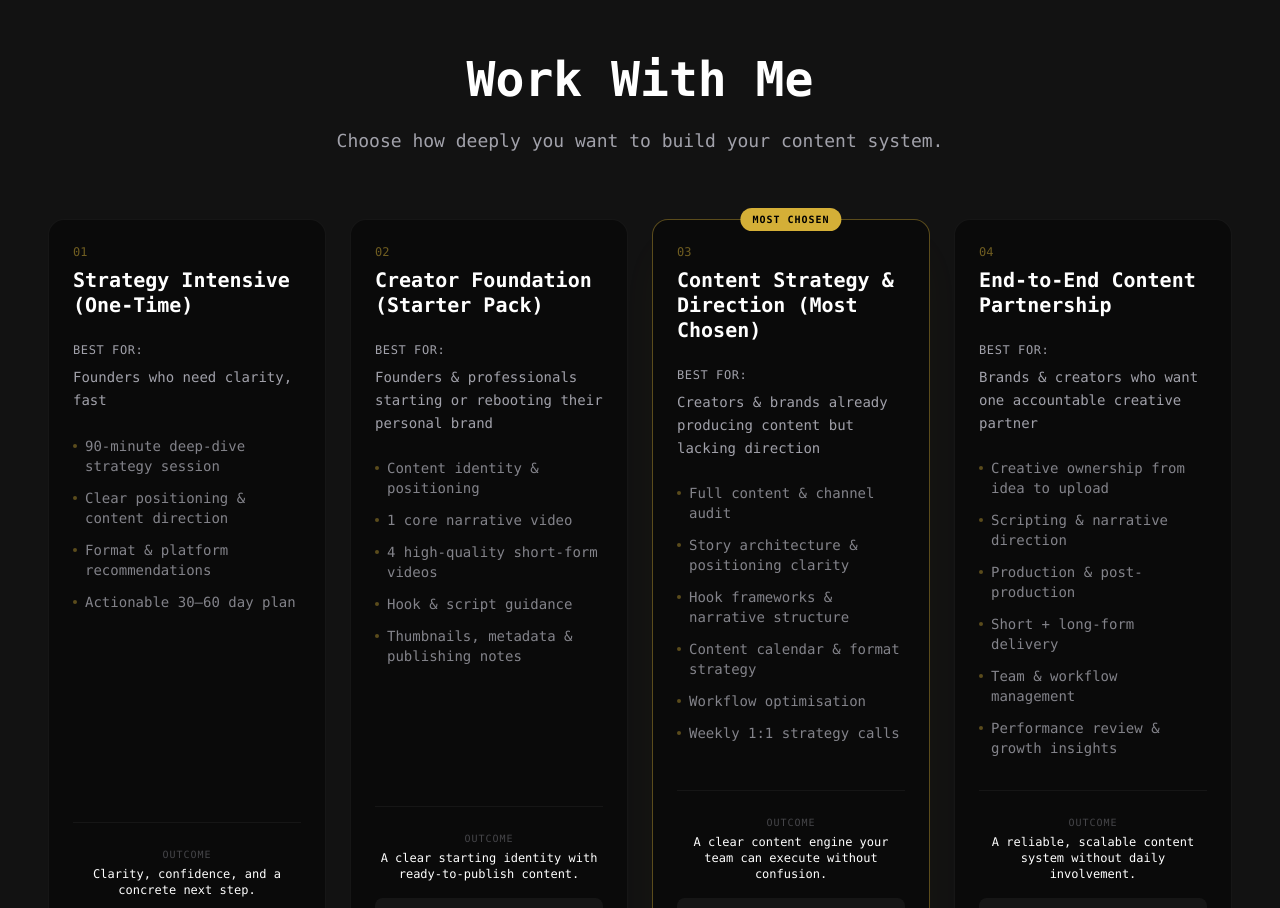
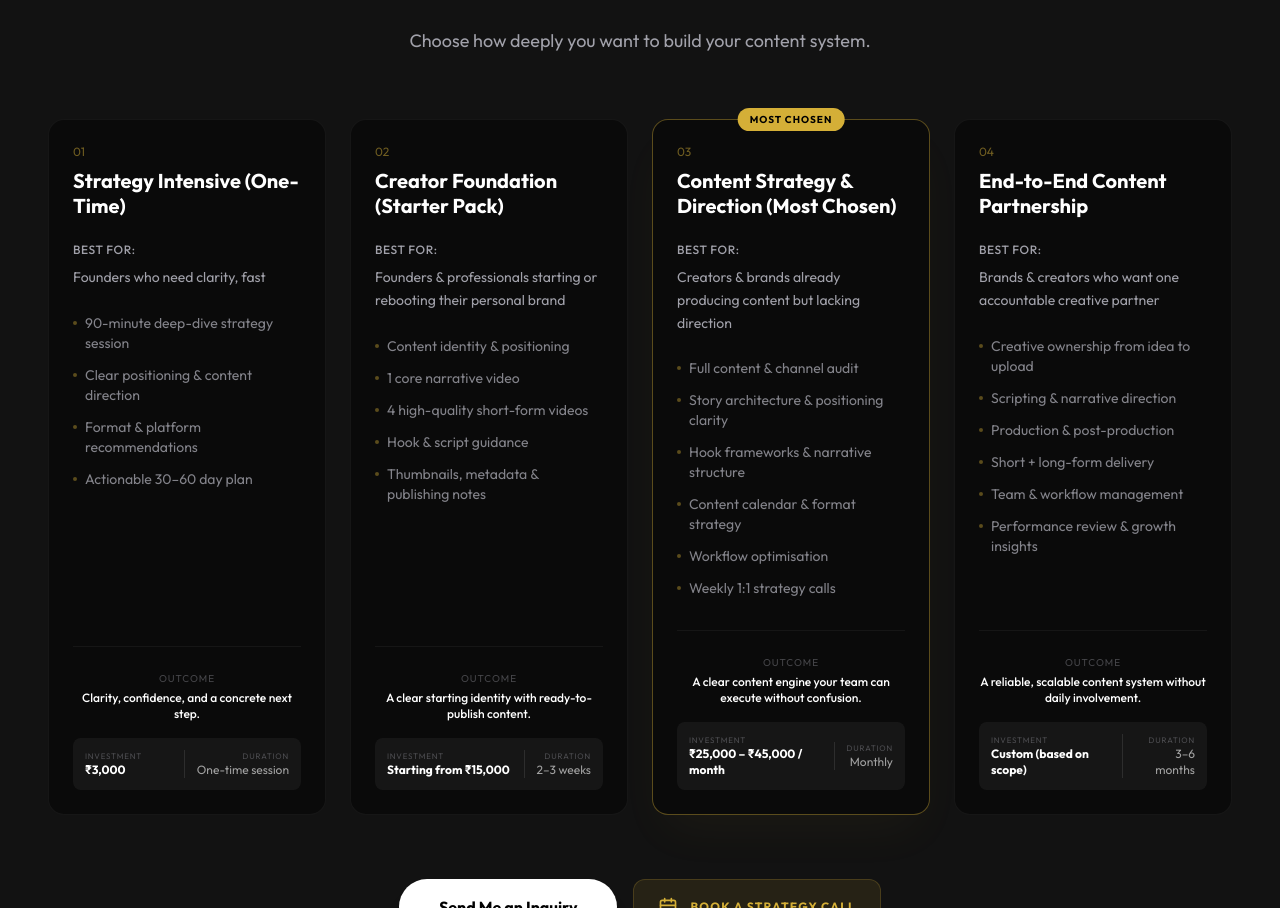
Before and after one commit to kapildadhich075/portfolio, a React (Vite) app: page / in a window 1280 px wide. Shown: the part 4132-5040 px from the top of the page. Built offline with nearby package versions, Linux system fonts and the light colour scheme.

Commit message:
feat: Add Work With Me section, Case Study and Content Universe pages, and core UI components with global styling.

```diff
--- a/src/components/FDIProject.tsx
+++ b/src/components/FDIProject.tsx
@@ -16,7 +16,7 @@ export function FDIProject() {
                         whileInView={{ opacity: 1, x: 0 }}
                         viewport={{ once: true }}
                     >
-                        <span className="text-accent font-mono text-sm tracking-widest uppercase mb-4 block">Featured Series</span>
+                        <span className="text-accent text-sm tracking-widest uppercase mb-4 block">Featured Series</span>
                         <h2 className="text-4xl md:text-6xl font-bold text-white mb-6">
                             {fdiProject.heading}
                         </h2>
--- a/src/components/ShowreelTeaser.tsx
+++ b/src/components/ShowreelTeaser.tsx
@@ -37,7 +37,7 @@ export function ShowreelTeaser() {
                         </div>
 
                         {/* Corner Label */}
-                        {/* <div className="absolute bottom-6 right-6 bg-black/60 backdrop-blur px-3 py-1.5 rounded-lg border border-white/10 text-xs font-mono text-white/80">
+                        {/* <div className="absolute bottom-6 right-6 bg-black/60 backdrop-blur px-3 py-1.5 rounded-lg border border-white/10 text-xs text-white/80">
                             {config.showreel.stats}
                         </div> */}
                     </motion.div>
--- a/src/components/WorkWithMe.tsx
+++ b/src/components/WorkWithMe.tsx
@@ -35,7 +35,7 @@ export function WorkWithMe() {
                             )}
 
                             <div className="mb-6">
-                                <span className="text-xs font-mono text-accent opacity-50 block mb-2">{plan.id}</span>
+                                <span className="text-xs text-accent opacity-50 block mb-2">{plan.id}</span>
                                 <h3 className="text-xl font-bold text-white leading-tight">{plan.title}</h3>
                             </div>
 
--- a/src/index.css
+++ b/src/index.css
@@ -1,4 +1,4 @@
-@import url('https://fonts.googleapis.com/css2?family=Inter:wght@300;400;500;600;700&display=swap');
+@import url('https://fonts.googleapis.com/css2?family=Inter:wght@300;400;500;600;700&family=Outfit:wght@300;400;500;600;700;800&display=swap');
 
 @tailwind base;
 @tailwind components;
@@ -11,7 +11,7 @@
     }
 
     body {
-        @apply bg-background text-primary antialiased font-mono selection:bg-accent selection:text-black;
+        @apply bg-background text-primary antialiased font-sans selection:bg-accent selection:text-black;
     }
 
     html {
--- a/src/pages/CaseStudy.tsx
+++ b/src/pages/CaseStudy.tsx
@@ -171,7 +171,7 @@ export function CaseStudy() {
             <section className="px-6 md:px-12 py-12">
                 <div className="container mx-auto max-w-7xl">
                     <div className="aspect-video rounded-2xl bg-surface border border-white/5 overflow-hidden flex items-center justify-center relative group">
-                        <span className="text-secondary/20 uppercase tracking-widest font-mono">[ Main Visual / Video Embed ]</span>
+                        <span className="text-secondary/20 uppercase tracking-widest">[ Main Visual / Video Embed ]</span>
                         <div className="absolute inset-0 bg-black/20 group-hover:bg-transparent transition-colors"></div>
                     </div>
                     <div className="grid grid-cols-2 md:grid-cols-3 gap-4 mt-4">
--- a/src/pages/ContentUniverse.tsx
+++ b/src/pages/ContentUniverse.tsx
@@ -128,7 +128,7 @@ export function ContentUniverse() {
                                         <Play className="w-6 h-6 text-white fill-white" />
                                     </div>
                                 </div>
-                                <div className="absolute bottom-4 right-4 bg-black/60 backdrop-blur-md px-3 py-1 rounded-full text-[10px] font-mono text-white/90 border border-white/10">
+                                <div className="absolute bottom-4 right-4 bg-black/60 backdrop-blur-md px-3 py-1 rounded-full text-[10px] text-white/90 border border-white/10">
                                     {playlist.videos.length} VIDEOS
                                 </div>
                             </div>
@@ -190,7 +190,7 @@ export function ContentUniverse() {
 
                                     <div className="flex-1 min-w-0 flex flex-col justify-center">
                                         <div className="flex items-center gap-2 mb-2">
-                                            <span className="text-[10px] font-mono text-secondary/40 font-bold uppercase tracking-widest">
+                                            <span className="text-[10px] text-secondary/40 font-bold uppercase tracking-widest">
                                                 Video {index + 1}
                                             </span>
                                             {activeVideoId === video.id && (
--- a/tailwind.config.js
+++ b/tailwind.config.js
@@ -12,8 +12,8 @@ export default {
         "accent-dim": "rgba(212, 175, 55, 0.1)",
       },
       fontFamily: {
-        sans: ["Inter", "sans-serif"],
-        display: ["Inter", "sans-serif"], // Could swap for a more display-heavy font if imported
+        sans: ["Outfit", "Inter", "sans-serif"],
+        display: ["Outfit", "Inter", "sans-serif"],
       },
       animation: {
         "fade-in": "fadeIn 0.5s ease-out forwards",
```
Also changed, not shown: src/components/Hero.tsx (+9 -9 lines).
